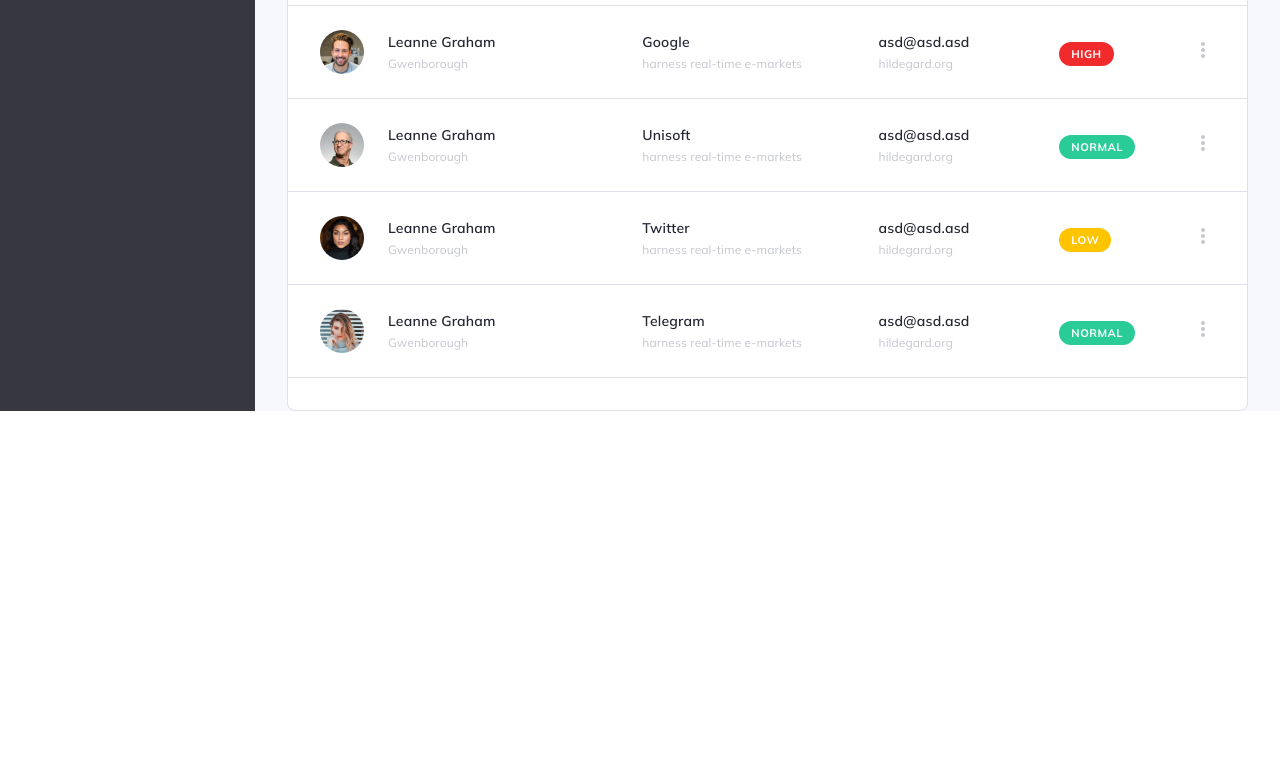
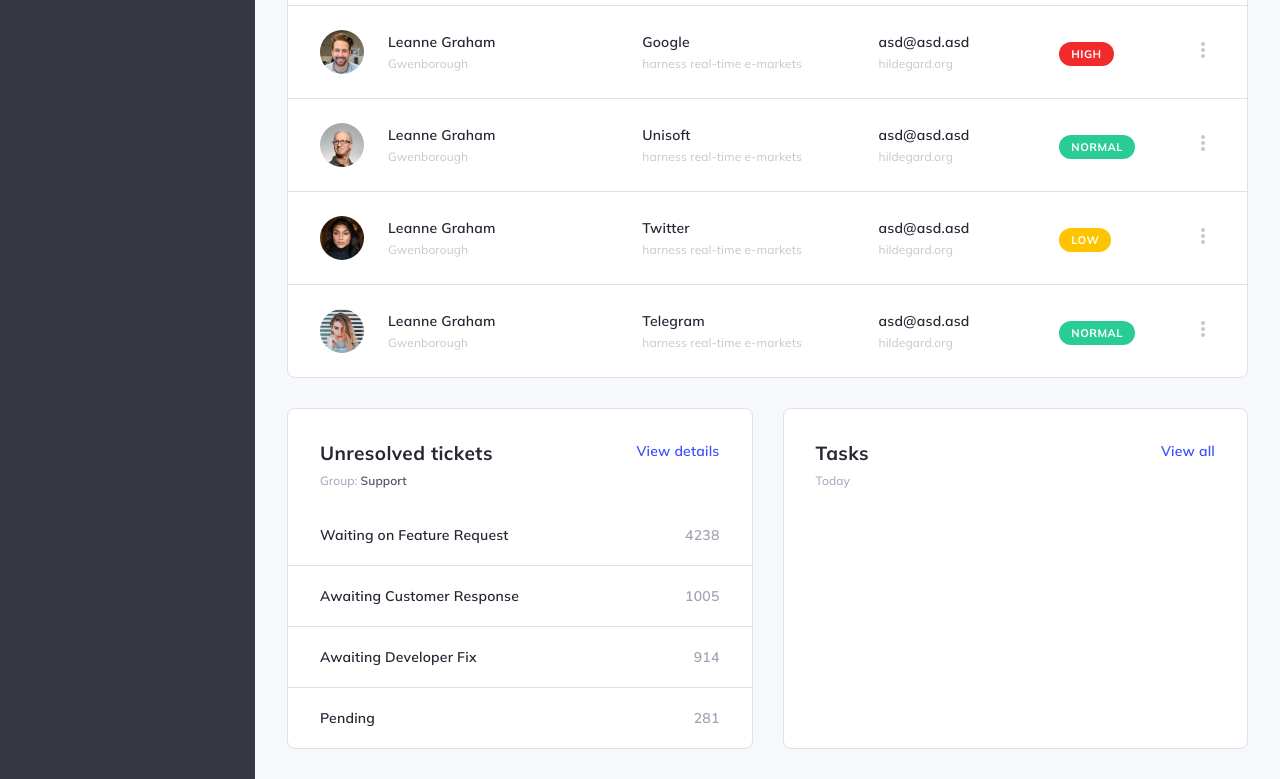
Before and after one commit to Uxiader/test_task, a plain HTML site: page index.html in a window 1280 px wide. Shown: the part 804-1583 px from the top of the page. Before the commit the page ends 1215 px from the top, so only its background shows below. Drawn offline with Linux system fonts and the light colour scheme.

Commit message:
added new sections Tickets and Tasks

```diff
--- a/index.html
+++ b/index.html
@@ -11,6 +11,7 @@
   <body>
     <div class="wrapper">
       <header>
+        <section class="site-nav">
           <div class="logo">
             <img src="assets/logo.svg" alt="" />
             <p>Dashboard</p>
@@ -29,7 +30,9 @@
                 >
               </li>
               <li>
-              <a href=""><img src="assets/icons/3. ideas.svg" alt="" />Ideas</a>
+                <a href=""
+                  ><img src="assets/icons/3. ideas.svg" alt="" />Ideas</a
+                >
               </li>
               <li>
                 <a href=""
@@ -51,7 +54,10 @@
             <ul>
               <li>
                 <a href=""
-                ><img src="assets/icons/a_1. settings.svg" alt="" />Settings</a
+                  ><img
+                    src="assets/icons/a_1. settings.svg"
+                    alt=""
+                  />Settings</a
                 >
               </li>
               <li>
@@ -64,7 +70,9 @@
               </li>
             </ul>
           </nav>
+        </section>
       </header>
+
       <main>
         <section class="info">
           <h2>Users</h2>
@@ -366,6 +374,47 @@
             </tbody>
           </table>
         </section>
+
+        <section class="additional-info">
+          <section class="tickets">
+            <header>
+              <div>
+                <h3>Unresolved tickets</h3>
+                <p>Group: <span class="group-type">Support</span></p>
+              </div>
+              <a href="">View details</a>
+            </header>
+
+            <table>
+              <tr>
+                <td>Waiting on Feature Request</td>
+                <td class="amount-tickets">4238</td>
+              </tr>
+              <tr>
+                <td>Awaiting Customer Response</td>
+                <td class="amount-tickets">1005</td>
+              </tr>
+              <tr>
+                <td>Awaiting Developer Fix</td>
+                <td class="amount-tickets">914</td>
+              </tr>
+              <tr>
+                <td>Pending</td>
+                <td class="amount-tickets">281</td>
+              </tr>
+            </table>
+          </section>
+
+          <section class="tasks">
+            <header>
+              <div>
+                <h3>Tasks</h3>
+                <p>Today</p>
+              </div>
+              <a href="">View all</a>
+            </header>
+          </section>
+        </section>
       </main>
     </div>
   </body>
--- a/styles.css
+++ b/styles.css
@@ -4,6 +4,9 @@
   font-family: "Mulish", sans-serif;
 }
 
+a {
+  color: #3751ff;
+}
 .wrapper {
   display: flex;
   position: relative;
@@ -14,6 +17,10 @@
   flex-basis: 18%;
   min-height: 100vh;
   background: #363740;
+}
+
+.site-nav {
+  position: fixed;
 }
 
 main {
@@ -55,6 +62,9 @@
   line-height: 20px;
   /* identical to box height */
   letter-spacing: 0.2px;
+}
+
+nav a {
   color: #a4a6b3;
 }
 
@@ -182,11 +192,12 @@
 }
 
 .users-list {
-  padding: 32px 0;
+  padding: 32px 0 0 0;
   border-radius: 8px;
   background-color: #fff;
   border: 1px solid #dfe0eb;
   color: #252733;
+  margin-bottom: 30px;
 }
 
 .users-list header {
@@ -273,18 +284,6 @@
   flex-grow: 11;
 }
 
-/* .table-col > * {
-  flex: 3;
-}
-
-.table-col > *:first-child {
-  flex: 6;
-}
-
-.table-col > *:last-child {
-  flex: 1;
-} */
-
 .head-col {
   margin-bottom: 12px;
 }
@@ -333,7 +332,7 @@
   padding: 24px 0;
 }
 
-tbody tr {
+tbody tr:not(:last-child) {
   border-bottom: 1.5px solid #dfe0eb;
 }
 
@@ -366,7 +365,76 @@
   background: #fec400;
 }
 
-. @media (max-width: 750px) {
+.additional-info {
+  display: flex;
+  gap: 30px;
+  flex-wrap: wrap;
+  font-weight: 600;
+  font-size: 14px;
+  line-height: 20px;
+  letter-spacing: 0.2px;
+}
+
+.additional-info header {
+  padding: 32px 32px 0 32px;
+  display: flex;
+  justify-content: space-between;
+  align-items: flex-start;
+  margin-bottom: 16px;
+}
+
+.additional-info header p {
+  font-weight: 400;
+  font-size: 12px;
+  line-height: 16px;
+  letter-spacing: 0.1px;
+  color: #9fa2b4;
+  margin-top: 8px;
+}
+
+.additional-info tr {
+  display: flex;
+  justify-content: space-between;
+  padding: 20px 32px;
+}
+
+.additional-info tr:not(:last-child) {
+  border-bottom: 1.5px solid #dfe0eb;
+}
+
+.additional-info .amount-tickets {
+  font-weight: 600;
+  font-size: 14px;
+  line-height: 20px;
+  text-align: right;
+  letter-spacing: 0.2px;
+  color: #9fa2b4;
+}
+
+.tickets {
+  flex: 1;
+  border-radius: 8px;
+  background-color: #fff;
+  border: 1px solid #dfe0eb;
+  color: #252733;
+  margin-bottom: 30px;
+}
+
+.group-type {
+  color: #4b506d;
+  font-weight: 600;
+}
+
+.tasks {
+  flex: 1;
+  border-radius: 8px;
+  background-color: #fff;
+  border: 1px solid #dfe0eb;
+  color: #252733;
+  margin-bottom: 30px;
+}
+
+@media (max-width: 750px) {
   .wrapper > header {
     display: none;
   }
```
Lines whose indentation alone changed are shown as unchanged.
